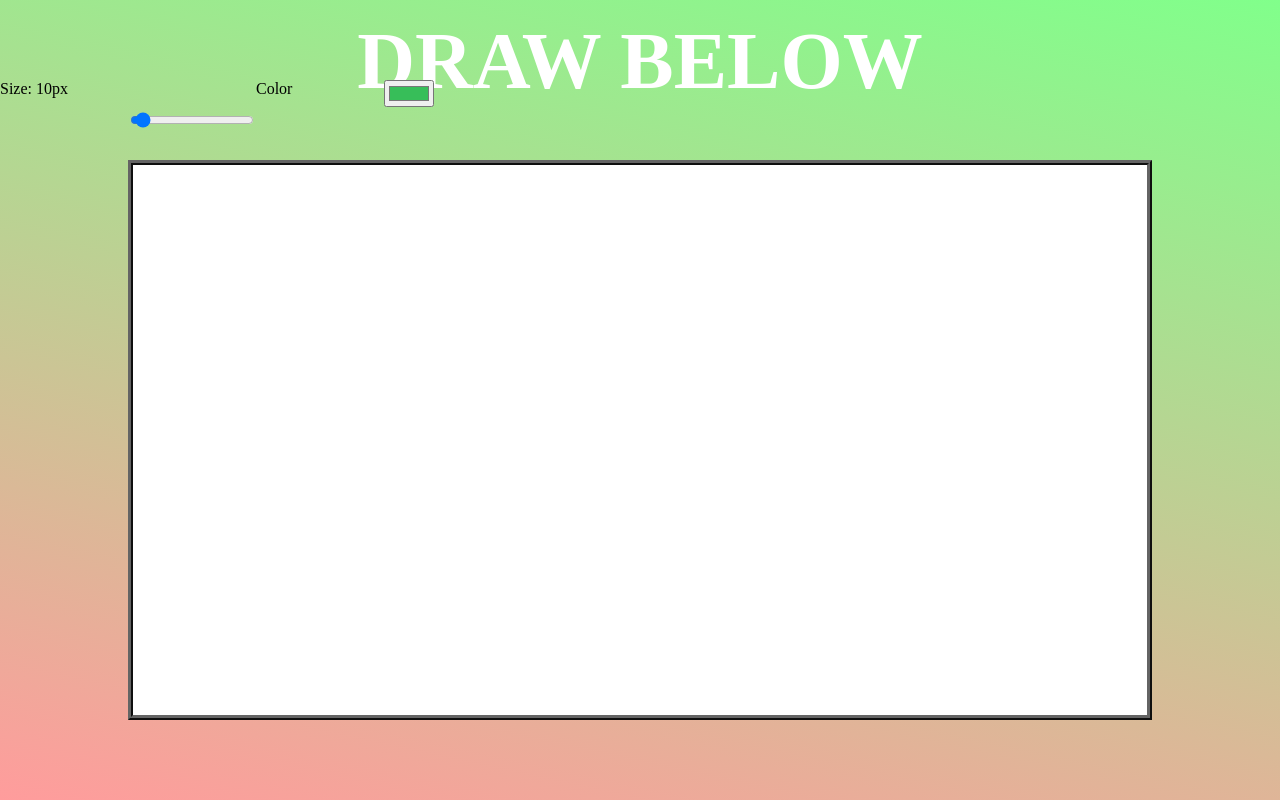
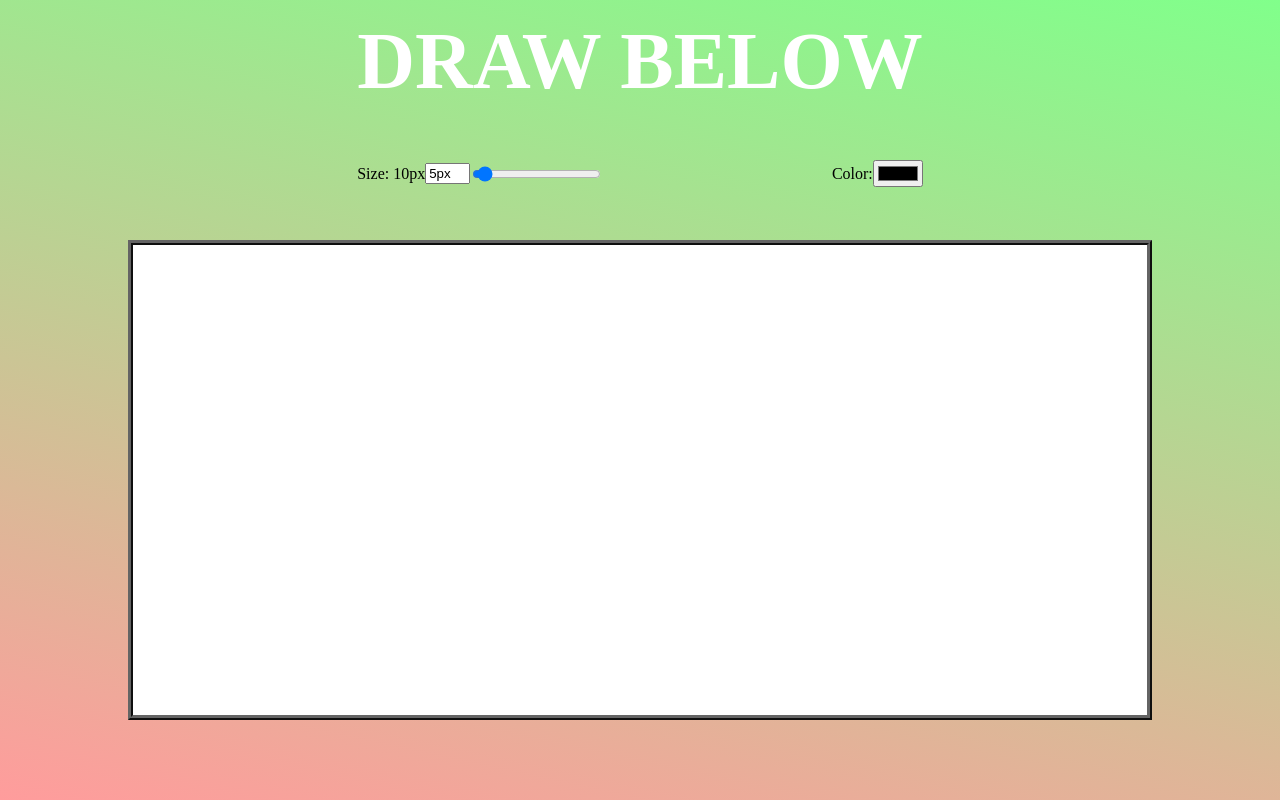
Before and after one commit to Malal0/30-day-challenge, a plain HTML site: page day8/index.html in a window 1280 px wide. Drawn offline with Linux system fonts and the light colour scheme.

Commit message:
added typable size change

```diff
--- a/day8/index.html
+++ b/day8/index.html
@@ -8,13 +8,22 @@
 
 <body>
     <h1>Draw Below</h1>
-    <label for="size">Size: <span id="pxSize">10px</span></label>
-    <input id="size" type="range" name="size" min="1" max="200" value="10" data-sizing="px">
-    <label for="color">Color</label>
-    <input id="color" type="color" name="color" value="#37be59">
+    <div id="inputContainer">
+        <div><label for="size">Size: <span id="pxSize">10px</span></label>
+            <input id="sizeTxt" type="text" min="1" max="200" value="5px">
+            <input id="size" type="range" name="size" min="1" max="200" value="10" data-sizing="px">
+        </div>
+        <div><label for="color">Color: </label>
+            <input id="color" type="color" name="color" value="#000000">
+        </div>
+    </div>
     <div class="container"><canvas id="draw"></canvas></div>
 
     <style>
+        :root {
+            --color: #ff0000;
+        }
+
         * {
             box-sizing: border-box;
         }
@@ -40,7 +49,11 @@
             text-transform: uppercase;
             font-size: 80px;
             color: white;
-            grid-column-start: span 10;
+            grid-column-start: span 5;
+            grid-column-start: 2;
+            grid-column-end: 10;
+            grid-row-start: 1;
+            grid-row-end: 2;
         }
 
         #draw {
@@ -53,8 +66,32 @@
             border: 5px ridge rgb(100, 100, 100);
             grid-column-start: 2;
             grid-column-end: 10;
+            grid-row-start: 4;
+            grid-row-end: 10;
+        }
+
+        #inputContainer {
+            grid-column-start: 2;
+            grid-column-end: 10;
             grid-row-start: 3;
-            grid-row-end: 10;
+            grid-row-end: 4;
+            display: flex;
+            justify-content: space-evenly;
+            align-items: baseline;
+        }
+
+        #inputContainer>* {
+            display: flex;
+            justify-content: baseline;
+            align-items: center;
+        }
+
+        #sizeTxt {
+            width: 6ch;
+        }
+
+        #sizeTxt:focus {
+            outline: var(--color);
         }
     </style>
 
@@ -63,9 +100,14 @@
         const ctx = canvas.getContext("2d");
         const container = document.querySelector(".container");
 
+        const size = document.querySelector("#size");
+        const sizeTxt = document.querySelector("#sizeTxt");
+        const sizeDisplay = document.querySelector("#pxSize");
+        const color = document.querySelector("#color");
+
         canvas.width = container.clientWidth;
         canvas.height = container.clientHeight;
-        ctx.strokeStyle = "#bada55";
+        ctx.strokeStyle = "#000000";
         ctx.lineJoin = "round";
         ctx.lineCap = "round";
         ctx.lineWidth = 10;
@@ -76,9 +118,19 @@
         let hue = 0;
         let direction = true;
 
+        function colorChange() {
+            ctx.strokeStyle = `${color.value}`;
+            console.log(color.value);
+        }
+
+        function sizeChange() {
+            ctx.lineWidth = size.value;
+            sizeDisplay.textContent = `${ctx.lineWidth}` + "px";
+            sizeTxt.value = `${ctx.lineWidth}` + "px";
+        }
+
         function draw(e) {
             if (!isDrawing) return;  //stop the function from running when they are not moused down
-            console.log(e);
             /*ctx.strokeStyle = `hsl(${hue}, 100%, 50%)`;*/
             ctx.beginPath();
             ctx.moveTo(lastX, lastY);
@@ -101,6 +153,17 @@
             /*ctx.lineWidth++;*/
         }
 
+        function changeSizewithText() {
+            txtValue = sizeTxt.value;
+            ctx.lineWidth = txtValue;
+            console.log(txtValue);
+        }
+
+        size.addEventListener("mousemove", sizeChange);
+        sizeTxt.addEventListener("keyup", changeSizewithText);
+
+        color.addEventListener("change", colorChange);
+
         canvas.addEventListener('mousedown', (e) => {
             isDrawing = true;
             [lastX, lastY] = [e.offsetX, e.offsetY];
@@ -109,29 +172,6 @@
         canvas.addEventListener('mouseup', () => isDrawing = false);
         canvas.addEventListener('mouseout', () => isDrawing = false);
 
-        /*    <input id="size" type="range" name="size" min="1" max="200" value="5" data-sizing="px">
-                <label for="color">Color</label>
-                <input id="color" type="color" name="color" value="#37be59">*/
-        const size = document.querySelector("#size");
-        const sizeDisplay = document.querySelector("#pxSize");
-        const color = document.querySelector("#color");
-
-        /*size.addEventListener("mousedown", change);*/
-        size.addEventListener("mousemove", change);
-
-        function change() {
-            ctx.lineWidth = size.value;
-            sizeDisplay.textContent = `${ctx.lineWidth}` + "px";
-        }
-
-        /*color.addEventListener("mousemove", colorChange);*/
-        color.addEventListener("mouseup", colorChange);
-
-        function colorChange() {
-            ctx.strokeStyle = `${color.value}`;
-            console.log(color.value);
-        }
-
     </script>
 </body>
 
```
